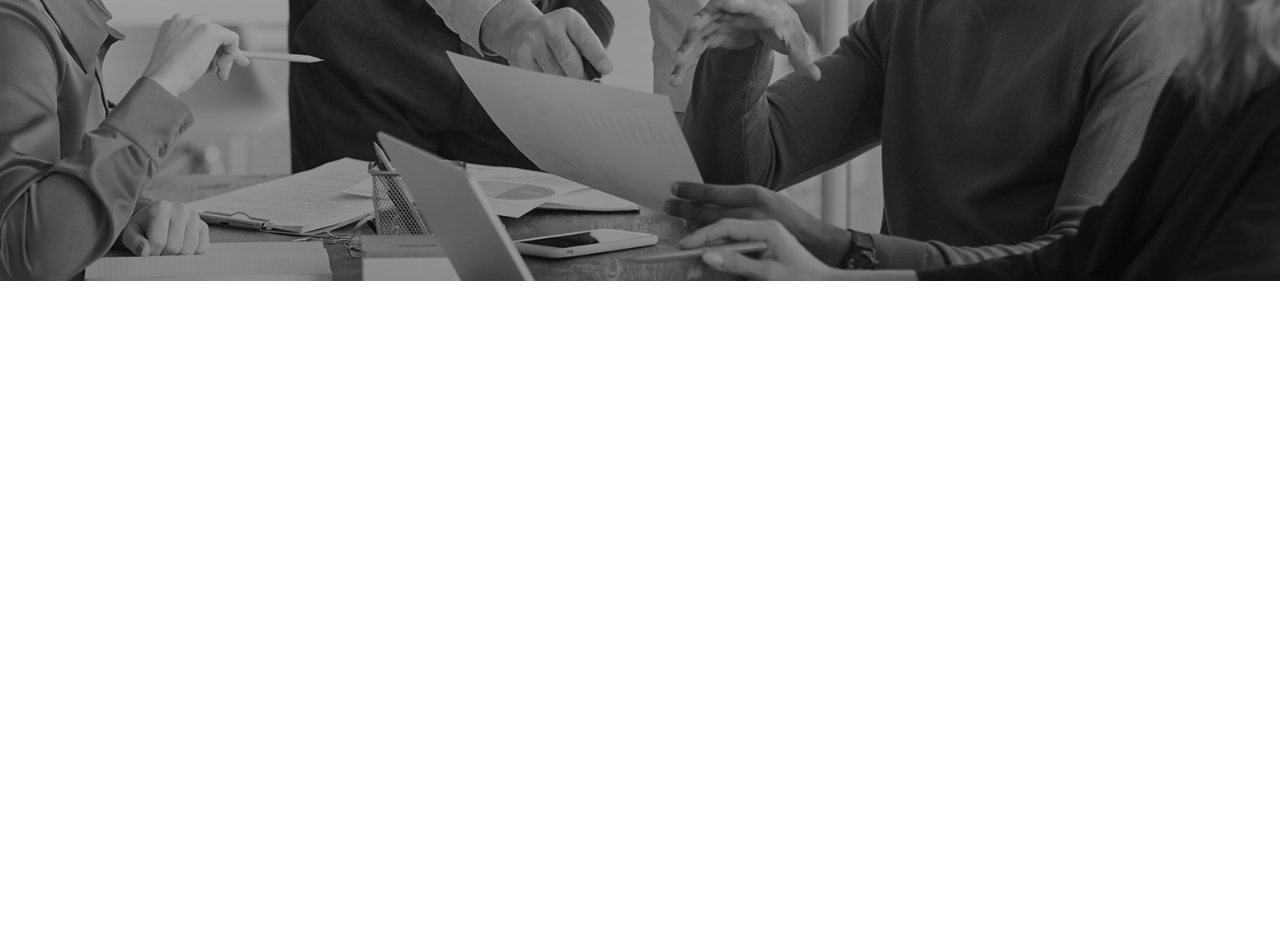
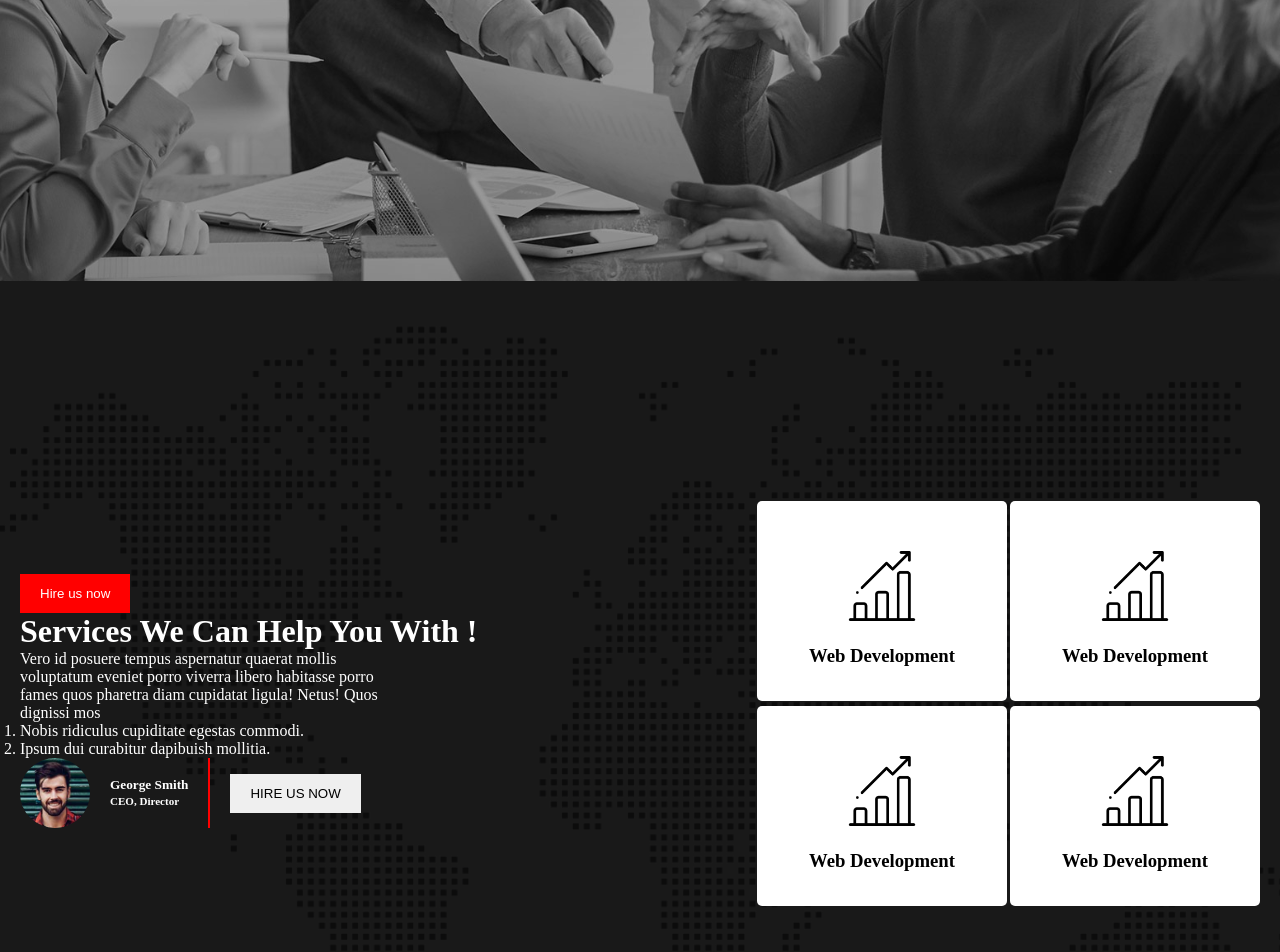
Before and after one commit to antubhatta/digital-agency-cp2, a plain HTML site: page index.html in a window 1280 px wide. Shown: the part 608-1560 px from the top of the page. Before the commit the page ends 889 px from the top, so only its background shows below. Drawn offline with Linux system fonts and the light colour scheme.

Commit message:
Service section added sucessfully

```diff
--- a/index.html
+++ b/index.html
@@ -30,6 +30,51 @@ Can Rely Upon !
             <button class="btn">Hire us now</button>
            </div>
         </div>
+        <div class="service-container">
+            <div class="service-profile">
+                <button class="btn bg-red">Hire us now</button>
+                <h1 class="service-title">Services We Can Help You With !</h1>
+                <p class="service-desc">Vero id posuere tempus aspernatur quaerat mollis voluptatum eveniet porro viverra libero habitasse porro fames quos pharetra diam cupidatat ligula! Netus! Quos dignissi mos</p>
+                <ol class="service-list">
+                    <li>Nobis ridiculus cupiditate egestas commodi.</li>
+                    <li>Ipsum dui curabitur dapibuish mollitia.
+                    </li>
+                </ol>
+                <div class="author-container">
+                    <div class="profile-container">
+                        <img class="author-img" src="asset/image/author.jpg" alt="">
+                        <h5>George Smith<br>
+                            <small>CEO, Director</small></h5>
+                    </div>
+                    <div class="button-container">
+                        <button class="btn">HIRE US NOW</button>
+                    </div>
+                </div>
+            </div>
+            <div class="service-skill">
+                <div class="first-two-box">
+                    <div class="box">
+                        <img class="icon" src="asset/icons/bar-chart.png" alt="">
+                        <h3>Web Development</h3>
+                    </div>
+                    <div class="box">
+                        <img class="icon" src="asset/icons/bar-chart.png" alt="">
+                        <h3>Web Development</h3>
+                    </div>
+                </div>
+
+                <div class="first-two-box">
+                    <div class="box">
+                        <img class="icon" src="asset/icons/bar-chart.png" alt="">
+                        <h3>Web Development</h3>
+                    </div>
+                    <div class="box">
+                        <img class="icon" src="asset/icons/bar-chart.png" alt="">
+                        <h3>Web Development</h3>
+                    </div>
+                </div>
+            </div>
+        </div>
     </header>
     <main></main>
     <footer></footer>
--- a/style.css
+++ b/style.css
@@ -48,4 +48,56 @@
 }
 .bg-red{
     background-color: red;
+    color: white;
 }
+.service-container{
+    height: 100vh;
+    background-image: url("./asset/image/footer-bg.png"),linear-gradient(rgba(0,0,0,0.9),rgba(0,0,0,0.9));
+    background-blend-mode: overlay;
+    background-repeat: no-repeat;
+    background-size: cover;
+    background-position: center;
+    color: white;
+    display: flex;
+    /* justify-content: space-around; */
+    align-items: center;
+    padding: 20px;
+}
+.icon{
+    width: 70px;
+    margin-bottom: 20px;
+}
+.box{
+    width: 150px;
+    height: 100px;
+    padding: 50px;
+    background-color: white;
+    color: black;
+    text-align: center;
+    border-radius: 5px;
+
+}
+.service-desc{
+    width: 50%;
+}
+.first-two-box{
+    display: flex;
+    margin-top: 5px;
+    gap: 3px;
+}
+.author-img{
+    width: 70px;
+    border-radius: 50%;
+}
+.author-container{
+    display: flex;
+    gap: 20px;
+    align-items: center;
+}
+.profile-container{
+    display: flex;
+    gap: 20px;
+    align-items: center;
+    border-right: 2px solid red;
+    padding-right: 20px;
+}
```
